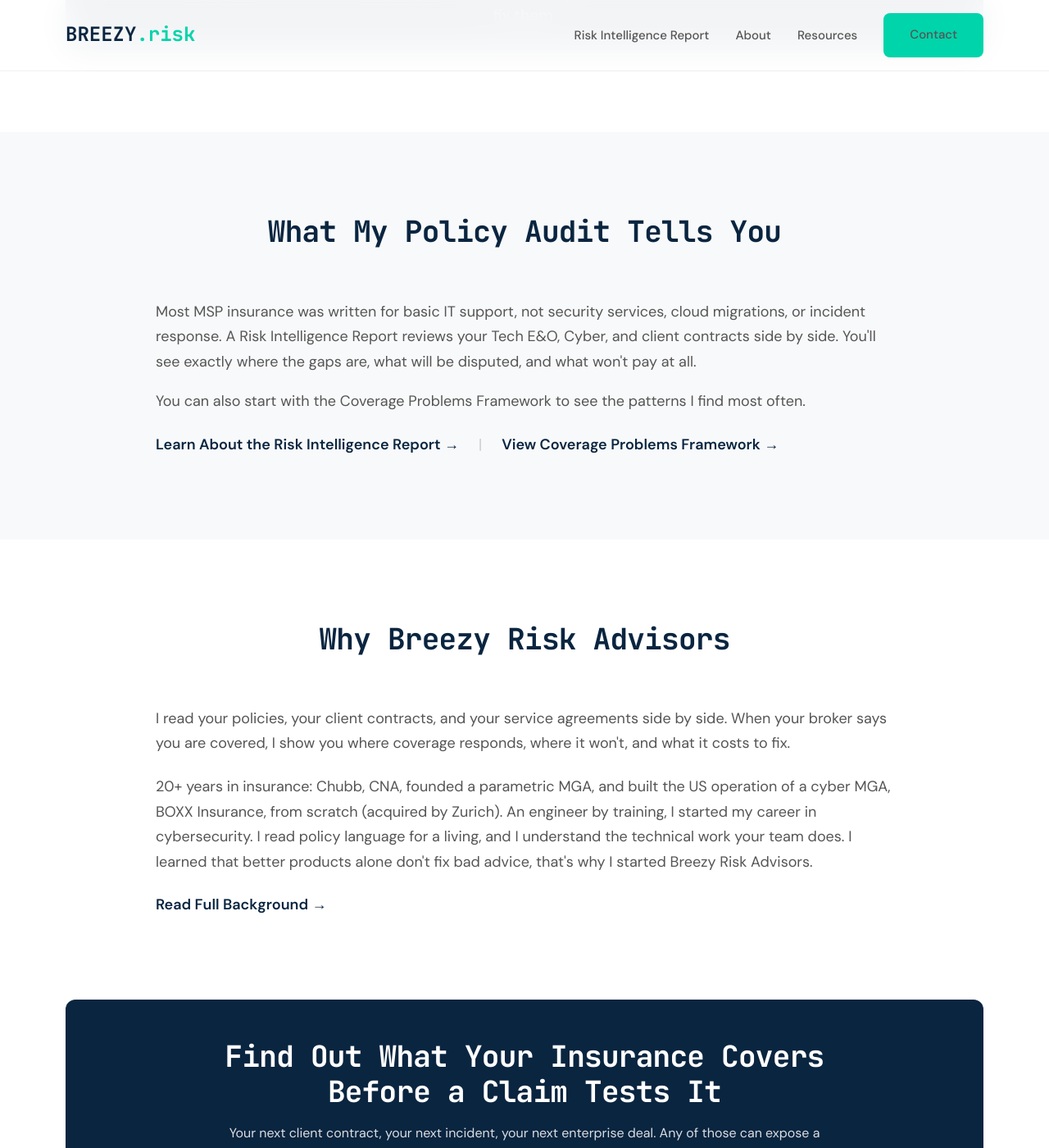
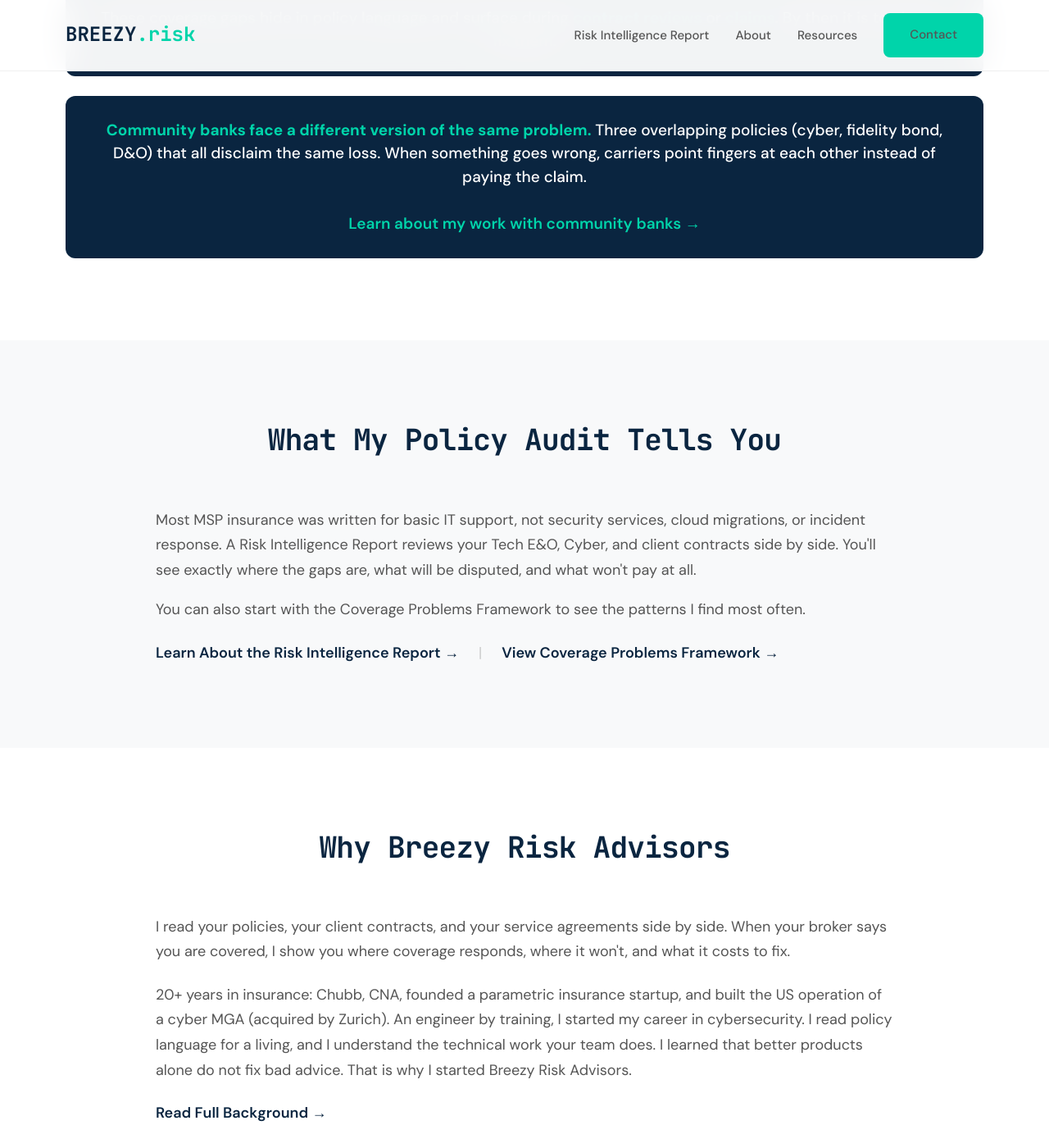
Before and after one commit to joeproe1/breezyins.com, a Jekyll site: the page built from index.html, in a window 1280 px wide and 1400 px high, scrolled down 1573 px. Shown: the whole window at 82% size. Built offline with Jekyll 4.4.1, drawn with Linux system fonts in a browser that asks for light colours; some of the changed text lies outside the part shown.

Commit message:
Add community banks as second vertical on homepage and about page
Update hero, problem section, about section, schema, and meta
descriptions to include community banks and credit unions alongside
MSPs. Keep MSP-specific content (RIR page, coverage gaps, blog posts)
unchanged. Consistent with LinkedIn profile update.

Co-Authored-By: Claude Opus 4.6 <noreply@anthropic.com>

```diff
--- a/index.html
+++ b/index.html
@@ -1,7 +1,7 @@
 ---
 layout: home
-title: "MSP Insurance & Risk Advisory"
-description: "Your MSP contracts create liabilities your insurance won't cover. I audit your policies against your operations and client contracts so you can focus on growing your business."
+title: "Insurance Risk Advisory for MSPs and Community Banks"
+description: "Your contracts create liabilities your insurance will not cover. I audit policies against operations and client contracts for managed service providers and community banks."
 ---
 
 <!-- ProfessionalService Schema -->
@@ -13,7 +13,7 @@ description: "Your MSP contracts create liabilities your insurance won't cover.
   "url": "https://breezyins.com",
   "logo": "https://breezyins.com/assets/images/breezy-logo.png",
   "image": "https://breezyins.com/assets/images/breezy-og-default.png",
-  "description": "Risk advisory for managed service providers. Policy audits for Tech E&O, cyber insurance, and client contract compliance.",
+  "description": "Risk advisory for managed service providers and community banks. Policy audits for Tech E&O, cyber insurance, fidelity bond, D&O, and client contract compliance.",
   "founder": {
     "@type": "Person",
     "name": "Joerg Proeve",
@@ -32,7 +32,7 @@ description: "Your MSP contracts create liabilities your insurance won't cover.
     "name": "United States"
   },
   "serviceType": ["Insurance Advisory", "Policy Audit", "Risk Intelligence Report"],
-  "knowsAbout": ["Cyber Insurance", "Tech E&O", "MSP Insurance", "Professional Liability", "Contract Compliance"],
+  "knowsAbout": ["Cyber Insurance", "Tech E&O", "MSP Insurance", "Professional Liability", "Contract Compliance", "Community Bank Insurance", "Fidelity Bond", "D&O Insurance"],
   "sameAs": [
     "https://www.linkedin.com/company/breezy-risk-advisors",
     "https://www.linkedin.com/in/joergproeve/"
@@ -45,12 +45,12 @@ description: "Your MSP contracts create liabilities your insurance won't cover.
   <div class="container">
     <div class="hero-content" style="max-width:900px;margin:0 auto;text-align:left">
 
-      <div class="hero-breadcrumb">MSP Risk Advisory</div>
+      <div class="hero-breadcrumb">Risk Advisory for Complex Verticals</div>
 
       <h1>Your Contracts Create Liabilities Your Insurance Won't Cover</h1>
 
       <p class="hero-subheadline">
-        Your managed service provider has grown. You are signing bigger MSAs, taking on security work, acquiring another firm. The contracts you sign promise things your coverage won't back up, and your broker hasn't noticed.
+        Managed service providers signing enterprise MSAs. Community banks juggling cyber, fidelity bond, and D&O policies. Both face the same problem: the contracts you sign promise things your coverage will not back up, and your broker has not noticed.
       </p>
 
       <p class="hero-subheadline">
@@ -93,7 +93,16 @@ description: "Your MSP contracts create liabilities your insurance won't cover.
     </div>
 
     <div class="stat-footer">
-      These coverage gaps hide in policy language and surface during <strong>contract reviews</strong> or <strong>claims</strong>. By then it's too late to fix them.
+      These coverage gaps hide in policy language and surface during <strong>contract reviews</strong> or <strong>claims</strong>. By then it is too late to fix them.
+    </div>
+
+    <div class="stat-footer" style="margin-top: 24px;">
+      <strong>Community banks face a different version of the same problem.</strong>
+      Three overlapping policies (cyber, fidelity bond, D&amp;O) that all disclaim the same loss. When something goes wrong, carriers point fingers at each other instead of paying the claim.
+      <br><br>
+      <a href="{{ '/about/' | relative_url }}" style="color:#00D4AA; font-weight:600;">
+        Learn about my work with community banks &rarr;
+      </a>
     </div>
   </div>
 </section>
@@ -140,7 +149,7 @@ description: "Your MSP contracts create liabilities your insurance won't cover.
       </p>
 
       <p class="section-body">
-        20+ years in insurance: Chubb, CNA, founded a parametric MGA, and built the US operation of a cyber MGA, BOXX Insurance, from scratch (acquired by Zurich). An engineer by training, I started my career in cybersecurity. I read policy language for a living, and I understand the technical work your team does. I learned that better products alone don't fix bad advice, that's why I started Breezy Risk Advisors.
+        20+ years in insurance: Chubb, CNA, founded a parametric insurance startup, and built the US operation of a cyber MGA (acquired by Zurich). An engineer by training, I started my career in cybersecurity. I read policy language for a living, and I understand the technical work your team does. I learned that better products alone do not fix bad advice. That is why I started Breezy Risk Advisors.
       </p>
 
       <div class="section-actions">
```
Also changed, not shown: other parts of index.html (+1 -1 lines), about.html (+13 -11 lines).
